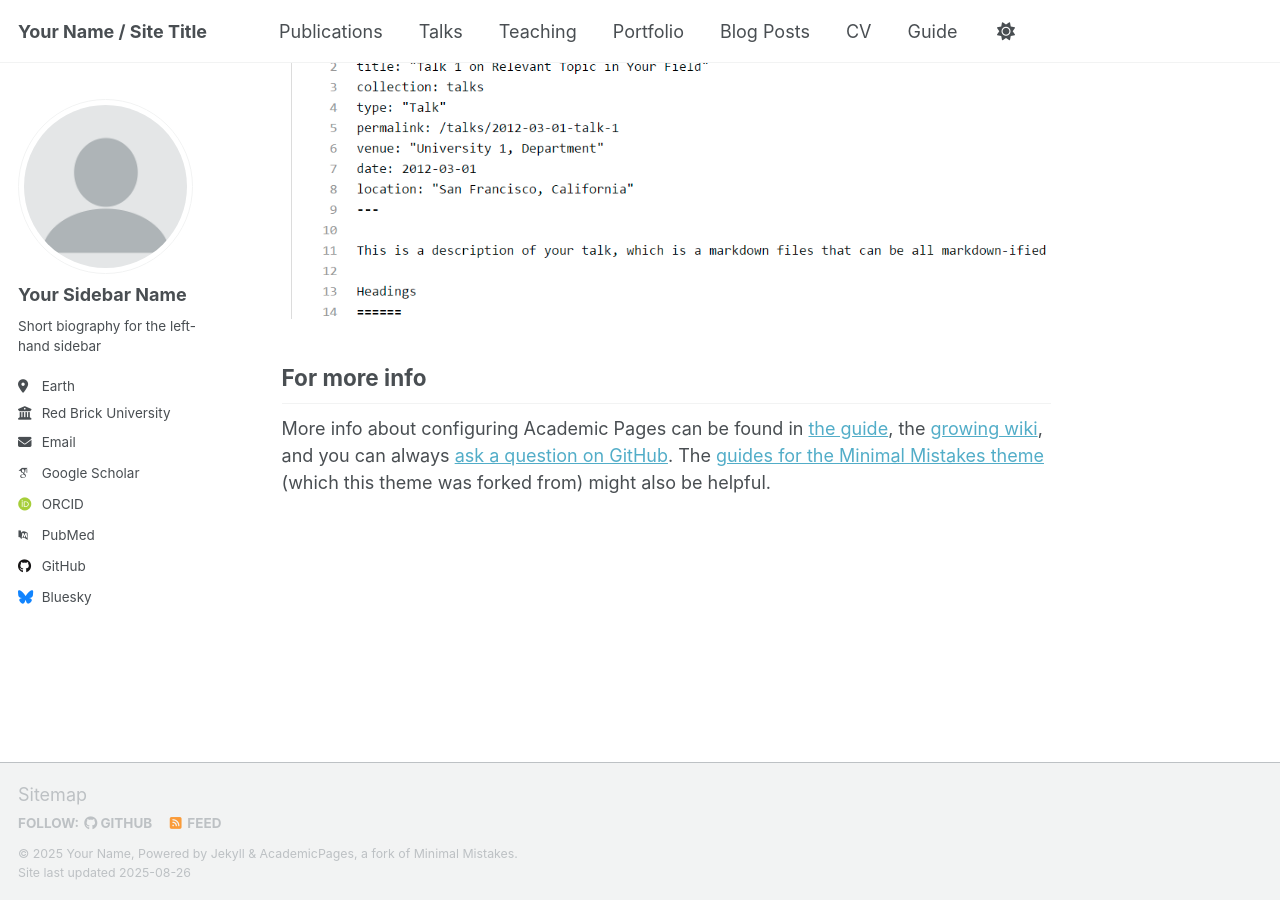
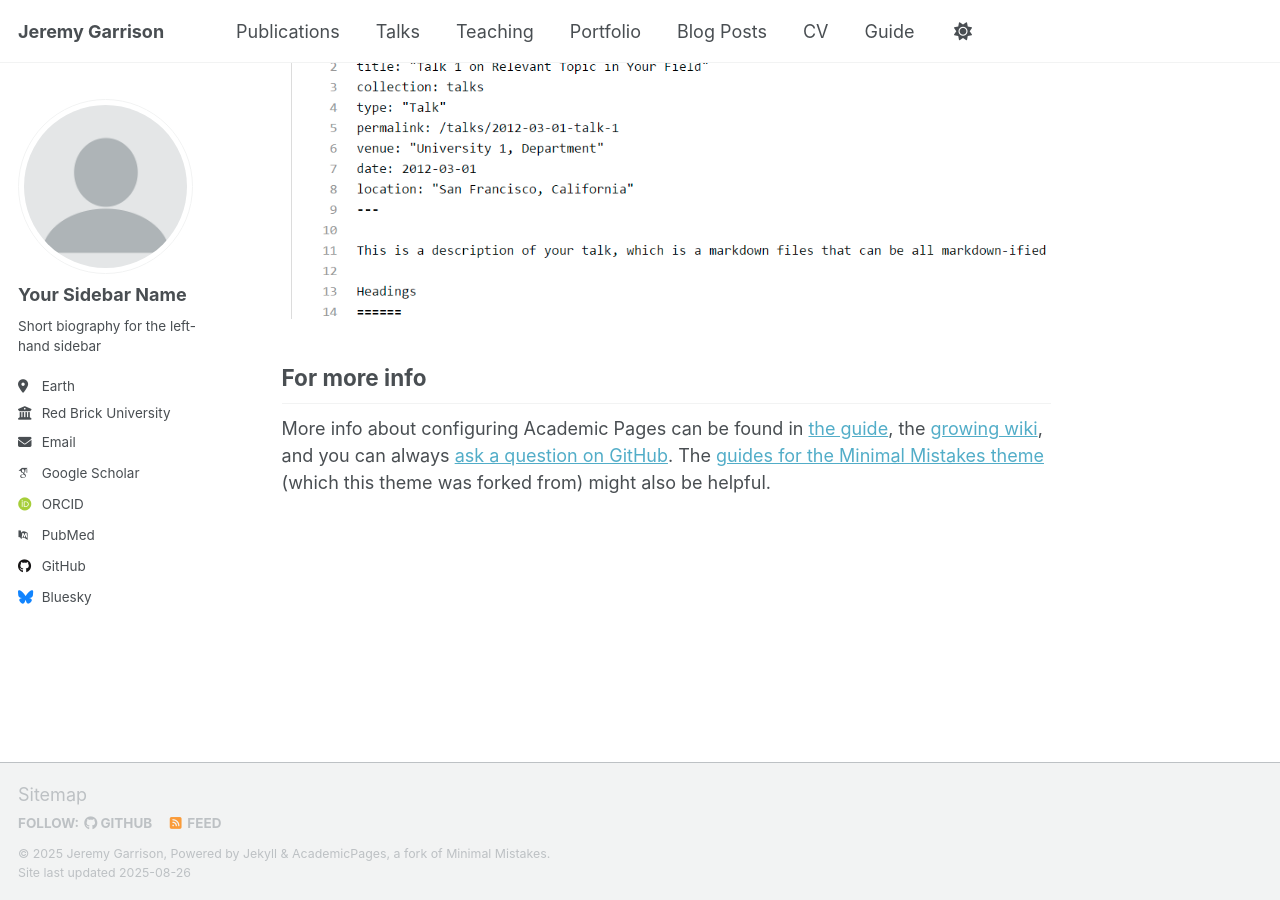
Before and after one commit to Jeremy-Garrison/Jeremy-Garrison.github.io, a Jekyll site: the page built from _pages/about.md, in a window 1280 px wide and 900 px high, scrolled down 2880 px. Built offline with Jekyll 4.4.1, drawn with Linux system fonts in a browser that asks for light colours; some web fonts are replaced; a script that is not in the unit is left out.

Commit message:
Update _config.yml

```diff
--- a/_config.yml
+++ b/_config.yml
@@ -9,13 +9,13 @@
 # Basic Site Settings
 locale                   : "en-US"
 site_theme               : "default" # Currently available options are "default", "air"
-title                    : "Your Name / Site Title"
+title                    : "Jeremy Garrison"
 title_separator          : "-"
-name                     : &name "Your Name"
-description              : &description "personal description"
-url                      : https://academicpages.github.io # the base hostname & protocol for your site e.g. "https://[your GitHub username].github.io" or if you already have some other page hosted on Github then use "https://[your GitHub username].github.io/[Your Repo Name]"
+name                     : &name "Jeremy Garrison"
+description              : &description "PhD Candidate"
+url                      : https://jeremy-garrison.github.io # the base hostname & protocol for your site e.g. "https://[your GitHub username].github.io" or if you already have some other page hosted on Github then use "https://[your GitHub username].github.io/[Your Repo Name]"
 baseurl                  : "" # the subpath of your site, e.g. "/blog"
-repository               : "academicpages/academicpages.github.io"
+repository               : "jeremy-garrison/jeremy-garrison.github.io"
 
 # Site Author - The following control what appear as part of the author content on the side bar.
 #               If a field is blank the icon and link will not appear, otherwise it will be shown.
```
